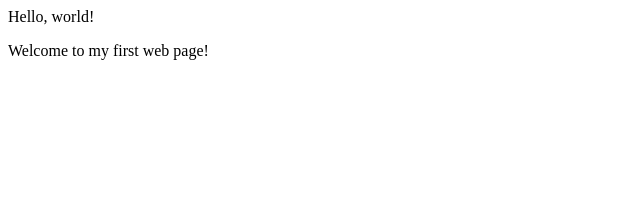
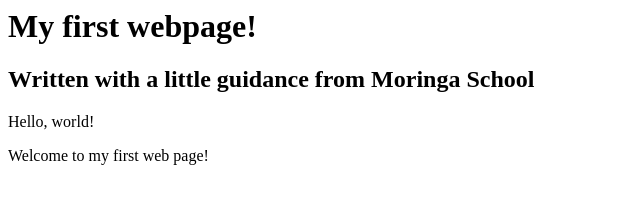
Before and after one commit to KingsMunene/My-first-website.github.io, a plain HTML site: page my-first-webpage.html in a window 1280 px wide. Shown: the whole page, without its empty margins (0-640 px from the left). Drawn offline with Linux system fonts and the light colour scheme.

Commit message:
add header block elements

```diff
--- a/my-first-webpage.html
+++ b/my-first-webpage.html
@@ -4,6 +4,9 @@
     <title>My first webpage</title>
   </head>
   <body>
+    <h1>My first webpage!</h1>
+    <h2>Written with a little guidance from Moringa School</h2>
+
     <p>Hello, world!</p>
     <p>Welcome to my first web page!</p>
   </body>
```
